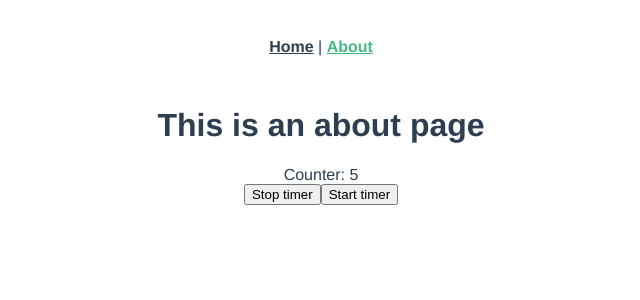
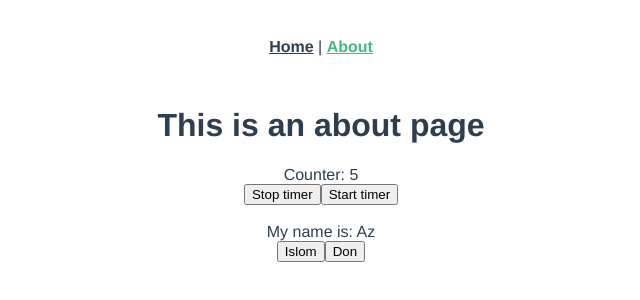
Before and after one commit to doniyor1996/vue-project, a Vue app: page /about in a window 1280 px wide. Shown: the top 300 px of the page, without its empty margins (319-959 px from the left). Built offline with nearby package versions, Linux system fonts and the light colour scheme.

Commit message:
counter modern

```diff
--- a/src/views/About.vue
+++ b/src/views/About.vue
@@ -5,23 +5,35 @@
   <div id="counter">Counter: {{ counter }}</div>
   <button @click="stopTimer">Stop timer</button>
   <button @click="startTimer">Start timer</button>
+  <br />
+  <br />
+  <div>My name is: {{ name }}</div>
+  <button @click="setMyName('Islom')">Islom</button>
+  <button @click="setMyName('Don')">Don</button>
 </template>
 <script>
 export default {
   name: "About",
   data() {
     return {
+      name: "Aziz",
+      names: ["Don", "Isa", "Az"],
       counter: 0,
       timer: null,
     };
   },
   methods: {
+    setMyName(newName) {
+      this.name = newName;
+    },
     stopTimer() {
       clearInterval(this.timer);
     },
     startTimer() {
       this.timer = setInterval(() => {
         this.counter++;
+        let index = this.counter % 3;
+        this.name = this.names[index];
       }, 1000);
     },
   },
```
